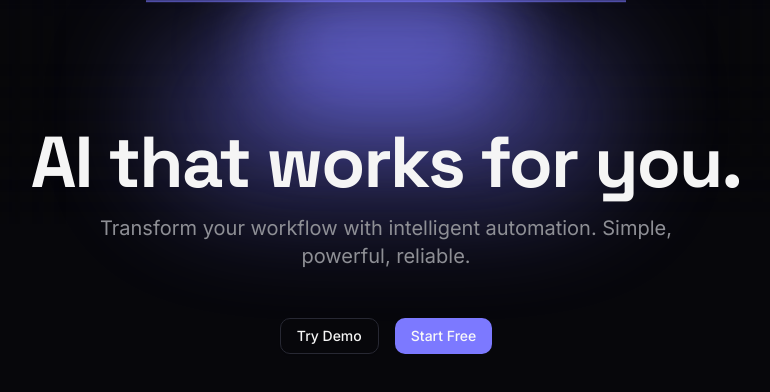
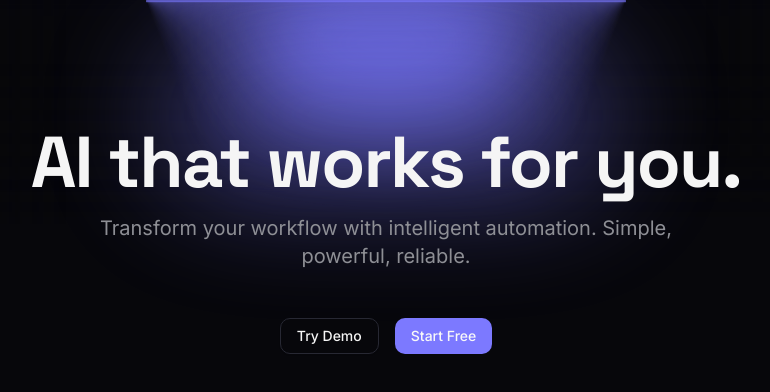
Before and after one commit to NoCodeHero83/lets-talk-landing, a Next.js app: page /hero-demo in a window 1280 px wide. Shown: the top 392 px of the page, without its empty margins (254-1024 px from the left). Built offline with nearby package versions, Linux system fonts and the light colour scheme.

Commit message:
fix(hero): make lamp cones render in Tailwind v4 (explicit oklch conic-gradient)

```diff
--- a/components/landing/hero.tsx
+++ b/components/landing/hero.tsx
@@ -63,7 +63,7 @@ export function Hero() {
           className="absolute inset-auto z-50 h-0.5 -translate-y-[-10%] bg-primary/60"
         />
 
-        {/* Left gradient cone */}
+        {/* Left gradient cone - fixed for Tailwind v4: explicit conic-gradient */}
         <motion.div
           initial={{ opacity: 0.5, width: "15rem" }}
           whileInView={{ opacity: 1, width: "30rem" }}
@@ -73,15 +73,15 @@ export function Hero() {
             ease: "easeInOut",
           }}
           style={{
-            backgroundImage: `conic-gradient(var(--conic-position), var(--tw-gradient-stops))`,
+            backgroundImage: `conic-gradient(from 70deg at center top, oklch(0.65 0.2 280 / 0.6), transparent 25%, transparent)`,
           }}
-          className="absolute inset-auto right-1/2 h-56 overflow-visible w-[30rem] bg-gradient-conic from-primary/60 via-transparent to-transparent [--conic-position:from_70deg_at_center_top]"
+          className="absolute inset-auto right-1/2 h-56 overflow-visible w-[30rem]"
         >
           <div className="absolute w-[100%] left-0 bg-background h-40 bottom-0 z-20 [mask-image:linear-gradient(to_top,white,transparent)]" />
           <div className="absolute w-40 h-[100%] left-0 bg-background bottom-0 z-20 [mask-image:linear-gradient(to_right,white,transparent)]" />
         </motion.div>
 
-        {/* Right gradient cone */}
+        {/* Right gradient cone - fixed for Tailwind v4 */}
         <motion.div
           initial={{ opacity: 0.5, width: "15rem" }}
           whileInView={{ opacity: 1, width: "30rem" }}
@@ -91,9 +91,9 @@ export function Hero() {
             ease: "easeInOut",
           }}
           style={{
-            backgroundImage: `conic-gradient(var(--conic-position), var(--tw-gradient-stops))`,
+            backgroundImage: `conic-gradient(from 290deg at center top, transparent, transparent 75%, oklch(0.65 0.2 280 / 0.6))`,
           }}
-          className="absolute inset-auto left-1/2 h-56 w-[30rem] bg-gradient-conic from-transparent via-transparent to-primary/60 [--conic-position:from_290deg_at_center_top]"
+          className="absolute inset-auto left-1/2 h-56 w-[30rem]"
         >
           <div className="absolute w-40 h-[100%] right-0 bg-background bottom-0 z-20 [mask-image:linear-gradient(to_left,white,transparent)]" />
           <div className="absolute w-[100%] right-0 bg-background h-40 bottom-0 z-20 [mask-image:linear-gradient(to_top,white,transparent)]" />
--- a/components/ui/hero.tsx
+++ b/components/ui/hero.tsx
@@ -75,7 +75,7 @@ const Hero = React.forwardRef<HTMLElement, HeroProps>(
               className="absolute inset-auto z-50 h-0.5 -translate-y-[-10%] bg-primary/60"
             />
 
-            {/* Left gradient cone */}
+            {/* Left gradient cone - fixed for Tailwind v4: explicit conic-gradient */}
             <motion.div
               initial={{ opacity: 0.5, width: "15rem" }}
               whileInView={{ opacity: 1, width: "30rem" }}
@@ -85,15 +85,15 @@ const Hero = React.forwardRef<HTMLElement, HeroProps>(
                 ease: "easeInOut",
               }}
               style={{
-                backgroundImage: `conic-gradient(var(--conic-position), var(--tw-gradient-stops))`,
+                backgroundImage: `conic-gradient(from 70deg at center top, oklch(0.65 0.2 280 / 0.6), transparent 25%, transparent)`,
               }}
-              className="absolute inset-auto right-1/2 h-56 overflow-visible w-[30rem] bg-gradient-conic from-primary/60 via-transparent to-transparent [--conic-position:from_70deg_at_center_top]"
+              className="absolute inset-auto right-1/2 h-56 overflow-visible w-[30rem] [--conic-position:from_70deg_at_center_top]"
             >
               <div className="absolute w-[100%] left-0 bg-background h-40 bottom-0 z-20 [mask-image:linear-gradient(to_top,white,transparent)]" />
               <div className="absolute w-40 h-[100%] left-0 bg-background bottom-0 z-20 [mask-image:linear-gradient(to_right,white,transparent)]" />
             </motion.div>
 
-            {/* Right gradient cone */}
+            {/* Right gradient cone - fixed for Tailwind v4 */}
             <motion.div
               initial={{ opacity: 0.5, width: "15rem" }}
               whileInView={{ opacity: 1, width: "30rem" }}
@@ -103,9 +103,9 @@ const Hero = React.forwardRef<HTMLElement, HeroProps>(
                 ease: "easeInOut",
               }}
               style={{
-                backgroundImage: `conic-gradient(var(--conic-position), var(--tw-gradient-stops))`,
+                backgroundImage: `conic-gradient(from 290deg at center top, transparent, transparent 75%, oklch(0.65 0.2 280 / 0.6))`,
               }}
-              className="absolute inset-auto left-1/2 h-56 w-[30rem] bg-gradient-conic from-transparent via-transparent to-primary/60 [--conic-position:from_290deg_at_center_top]"
+              className="absolute inset-auto left-1/2 h-56 w-[30rem] [--conic-position:from_290deg_at_center_top]"
             >
               <div className="absolute w-40 h-[100%] right-0 bg-background bottom-0 z-20 [mask-image:linear-gradient(to_left,white,transparent)]" />
               <div className="absolute w-[100%] right-0 bg-background h-40 bottom-0 z-20 [mask-image:linear-gradient(to_top,white,transparent)]" />
```
